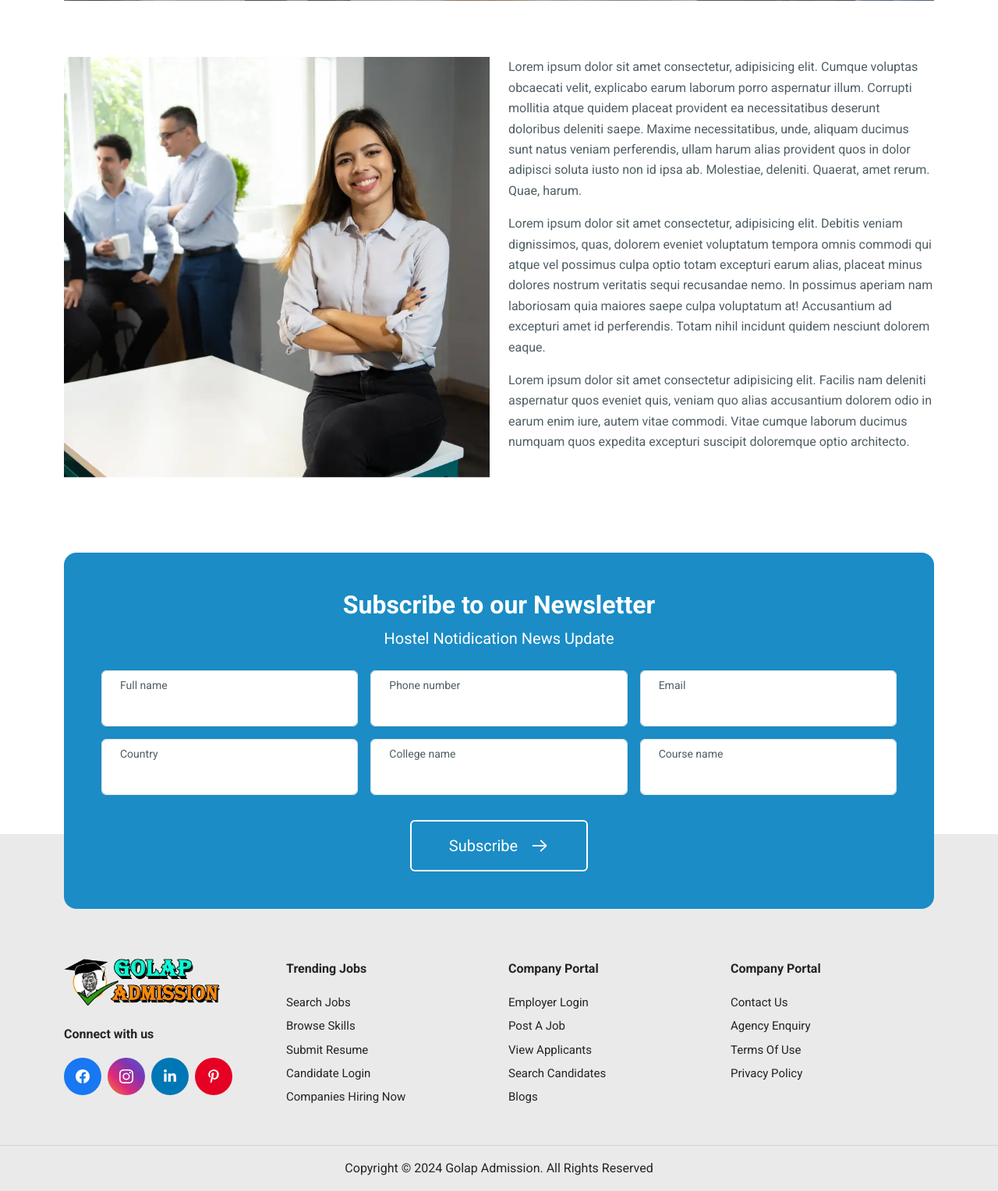
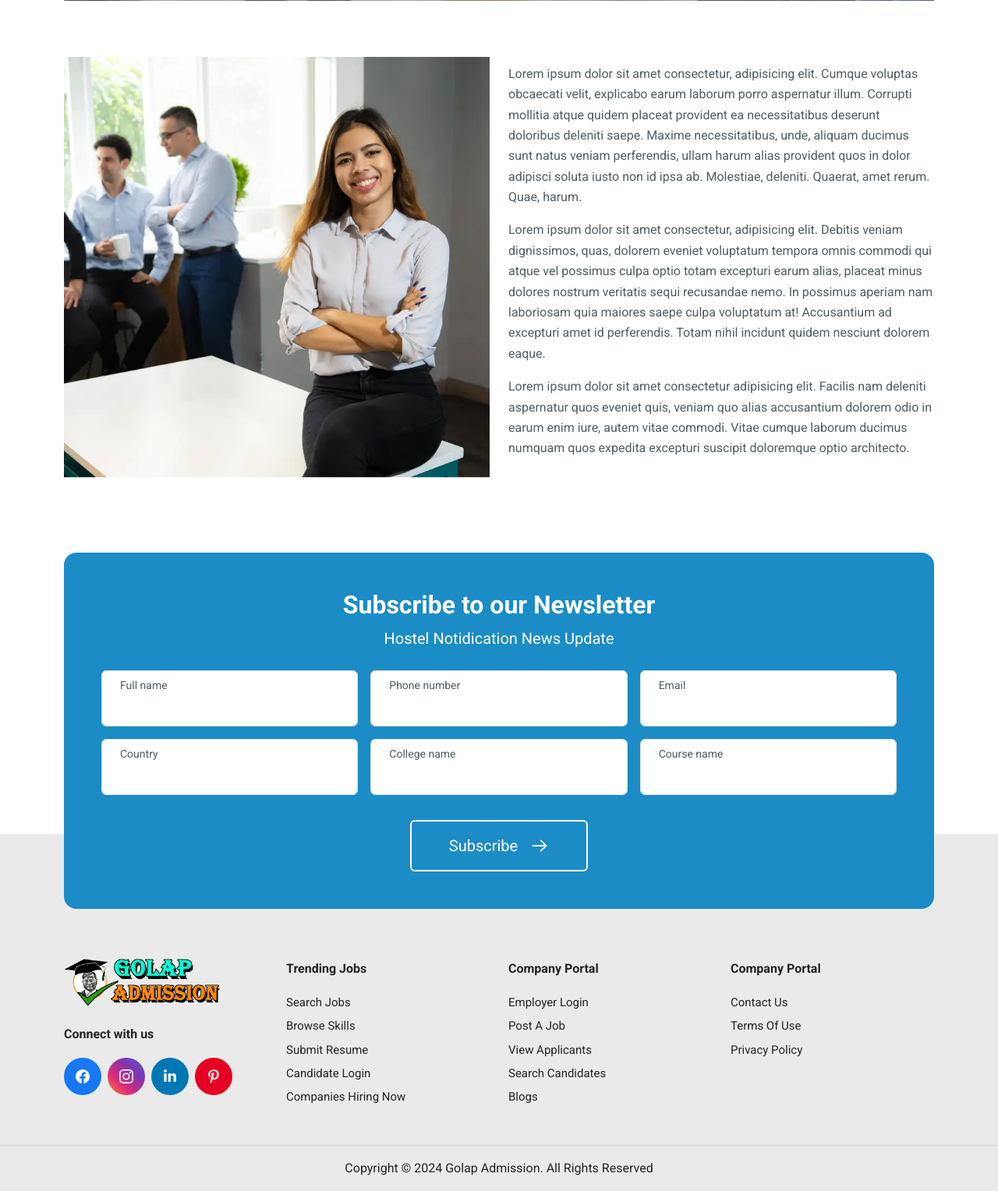
Before and after one commit to shuvrod564/shiksha, a PHP site: page /basetemplate/about.php in a window 1280 px wide. Shown: the part 1110-2638 px from the top of the page at 78% size. Run offline with PHP 8.4, Linux system fonts and the light colour scheme; data that the repository does not hold is empty.

Commit message:
cms pages

```diff
--- a/about.php
+++ b/about.php
@@ -68,7 +68,7 @@
         <!-- Our Mission section Start -->
         <section class="py-5">
             <div class="container">
-                <div class="row g-3 g-lg-4">
+                <div class="row g-3 g-lg-4 align-items-center">
                     <div class="col-lg-6 d-flex">
                         <img
                             src="assets/images/about/my-experiences.webp"
--- a/includes/footer.inc.php
+++ b/includes/footer.inc.php
@@ -91,10 +91,9 @@
                 <div class="col-lg-3 col-md-4 col-sm-6 col-6">
                     <p class="fs-6 fw-semibold text-dark">Company Portal</p>
                     <ul class="d-flex gap-1 flex-column ">
-                        <li><a href="#">Contact us</a></li>
-                        <li><a href="#">Agency Enquiry</a></li>
-                        <li><a href="#">Terms of Use</a></li>
-                        <li><a href="#">Privacy Policy</a></li>
+                        <li><a href="contact.php">Contact us</a></li>
+                        <li><a href="policy.php">Terms of Use</a></li>
+                        <li><a href="policy.php">Privacy Policy</a></li>
                     </ul>
                 </div><!--.//col-->
             </div><!--.//row-->
```
